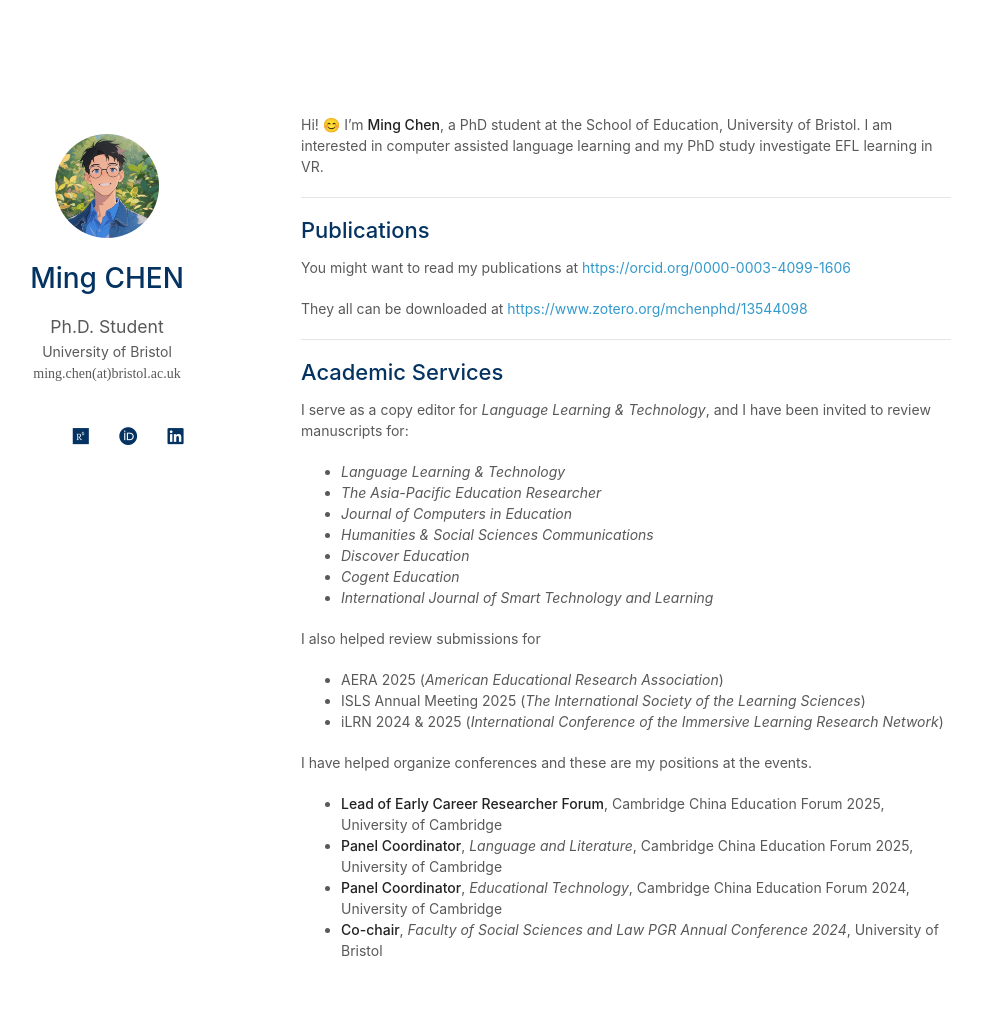
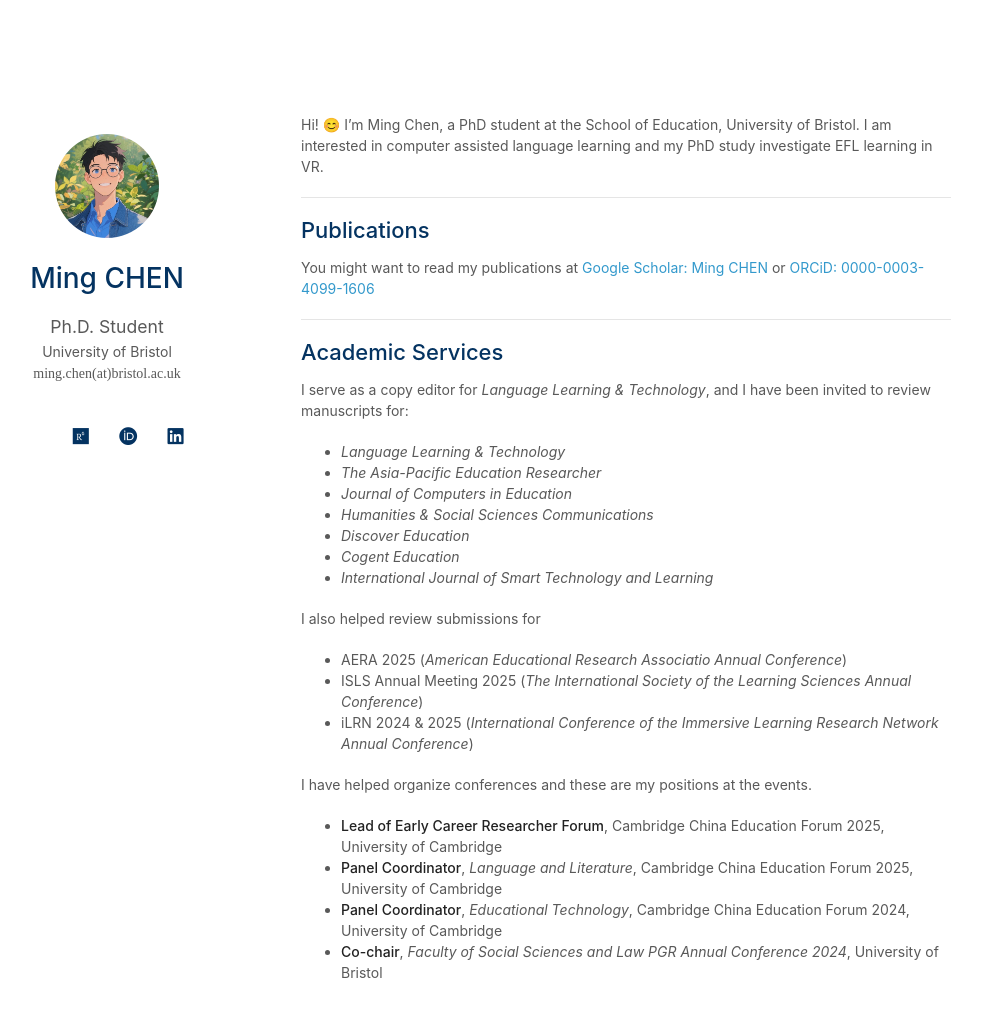
Before and after one commit to EricMingChen/EricMingChen.github.io, a Jekyll site: the page built from index.md, in a window 1280 px wide and 1074 px high. Shown: the top 1017 px of the window, without its empty margins (169-1151 px from the left). Built offline with Jekyll 4.4.1, drawn with Linux system fonts in a browser that asks for light colours; a style sheet for code colours, icons or effects is not loaded.

Commit message:
Update index.md

```diff
--- a/index.md
+++ b/index.md
@@ -2,16 +2,16 @@
 layout: homepage
 ---
 
-Hi! 😊 I’m **Ming Chen**, a PhD student at the School of Education, University of Bristol. I am interested in computer assisted language learning and my PhD study investigate EFL learning in VR.
+Hi! 😊 I’m Ming Chen, a PhD student at the School of Education, University of Bristol. I am interested in computer assisted language learning and my PhD study investigate EFL learning in VR.
 
 ---
 
 ## Publications
 
-You might want to read my publications at [https://orcid.org/0000-0003-4099-1606](https://orcid.org/0000-0003-4099-1606)
-
-They all can be downloaded at
-[https://www.zotero.org/mchenphd/13544098](https://www.zotero.org/mchenphd/13544098)
+You might want to read my publications at
+[Google Scholar: Ming CHEN](https://scholar.google.com/citations?user=bhmuN8YAAAAJ&hl=en)
+or
+[ORCiD: 0000-0003-4099-1606](https://orcid.org/0000-0003-4099-1606)
 
 ---
 
@@ -27,9 +27,9 @@ I serve as a copy editor for *Language Learning & Technology*, and I have been i
 - *International Journal of Smart Technology and Learning*
 
 I also helped review submissions for
-- AERA 2025 (*American Educational Research Association*)
-- ISLS Annual Meeting 2025 (*The International Society of the Learning Sciences*)
-- iLRN 2024 & 2025 (*International Conference of the Immersive Learning Research Network*)
+- AERA 2025 (*American Educational Research Associatio Annual Conference*)
+- ISLS Annual Meeting 2025 (*The International Society of the Learning Sciences Annual Conference*)
+- iLRN 2024 & 2025 (*International Conference of the Immersive Learning Research Network Annual Conference*)
 
 I have helped organize conferences and these are my positions at the events.
 - **Lead of Early Career Researcher Forum**, Cambridge China Education Forum 2025, University of Cambridge
```
